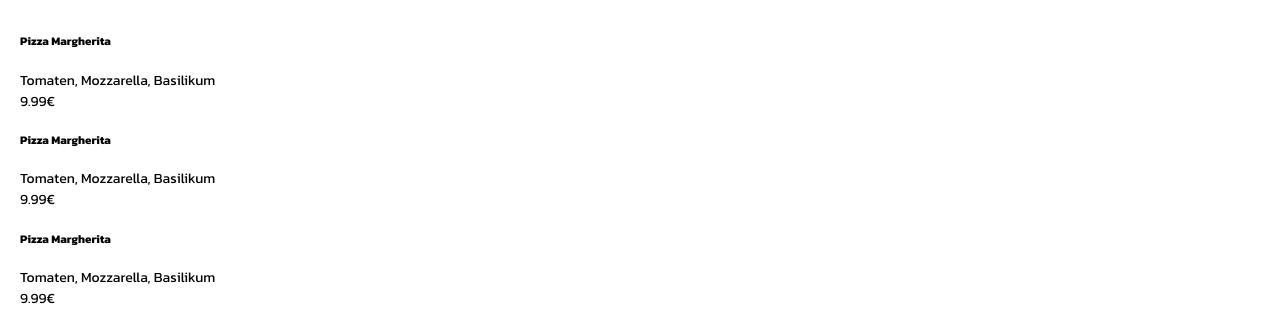
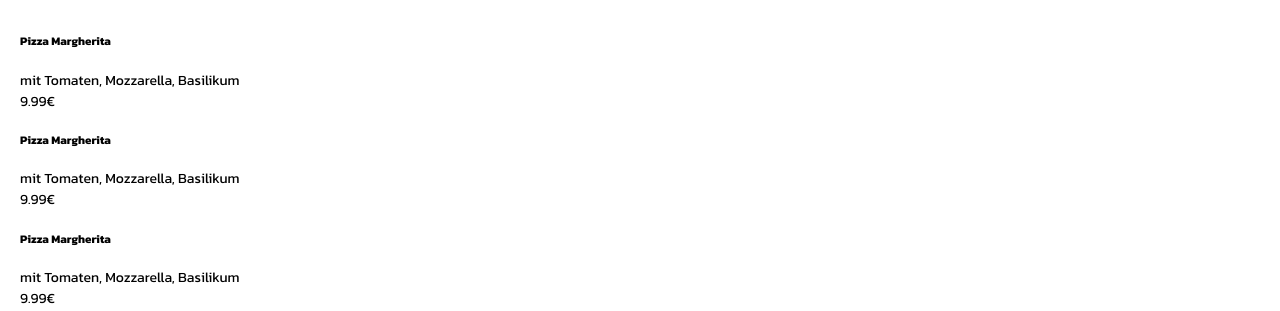
Before and after one commit to juvescott96/Bestell-App, a plain HTML site: page index.html in a window 1280 px wide. Shown: the part 489-800 px from the top of the page. Drawn offline with Linux system fonts and the light colour scheme.

Commit message:
db improved

```diff
--- a/scripts/script.js
+++ b/scripts/script.js
@@ -8,13 +8,13 @@ function load(){
 
     let mainCoursesContent = '';
     for (let indexDishes = 0; indexDishes < myDishes.length; indexDishes++) {
-        mainCoursesContent += getDishesContent(indexDishes, 'main');
+        mainCoursesContent += getDishesContent(indexDishes);
     }
     mainCoursesRef.innerHTML = mainCoursesContent;
 
     let dessertsContent = '';
     for (let indexDessert = 0; indexDessert < myDesserts.length; indexDessert++) {
-        dessertsContent += getDishesContent(indexDessert, 'dessert');
+        dessertsContent += getDessertContent(indexDessert);
     }
     dessertRef.innerHTML = dessertsContent;
 }
--- a/scripts/templates.js
+++ b/scripts/templates.js
@@ -1,14 +1,28 @@
 
-function getDishesContent(indexDishes, type) {
-    let dish = type === 'main' ? myDishes[indexDishes] : myDesserts[indexDishes];
+function getDishesContent(indexDishes) {
+    let dish =  myDishes[indexDishes];
     let dishContent = `
         <div class="card">
             <div class="card-body">
                 <h5>${dish.name}</h5>
-                <p>${dish.description}</p>
+                <p>mit ${dish.description}</p>
                 <p class="card-text">${dish.price}€</p>
             </div>
         </div>
     `;
     return dishContent;
 }
+
+function getDessertContent(indexDessert) {
+    let dessert =  myDesserts[indexDessert];
+    let dessertContent = `
+        <div class="card">
+            <div class="card-body">
+                <h5>${dessert.name}</h5>
+                <p>mit ${dessert.description}</p>
+                <p class="card-text">${dessert.price}€</p>
+            </div>
+        </div>
+    `;
+    return dessertContent;
+}
--- a/styles/standard.css
+++ b/styles/standard.css
@@ -23,7 +23,7 @@ main{
 
 footer{
     background-color: orange;
-    height: 24px;
+    height: 50px;
     width: 100%;
 }
 
```
